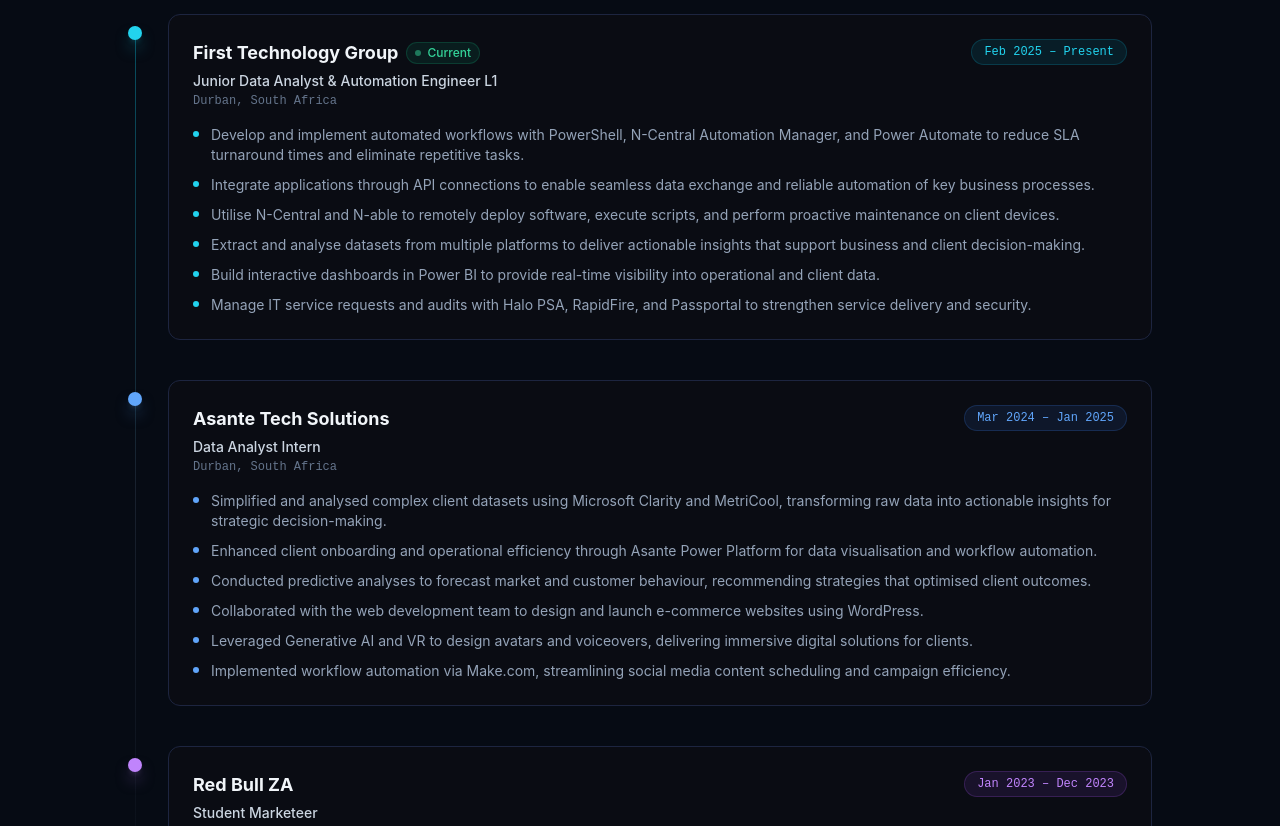
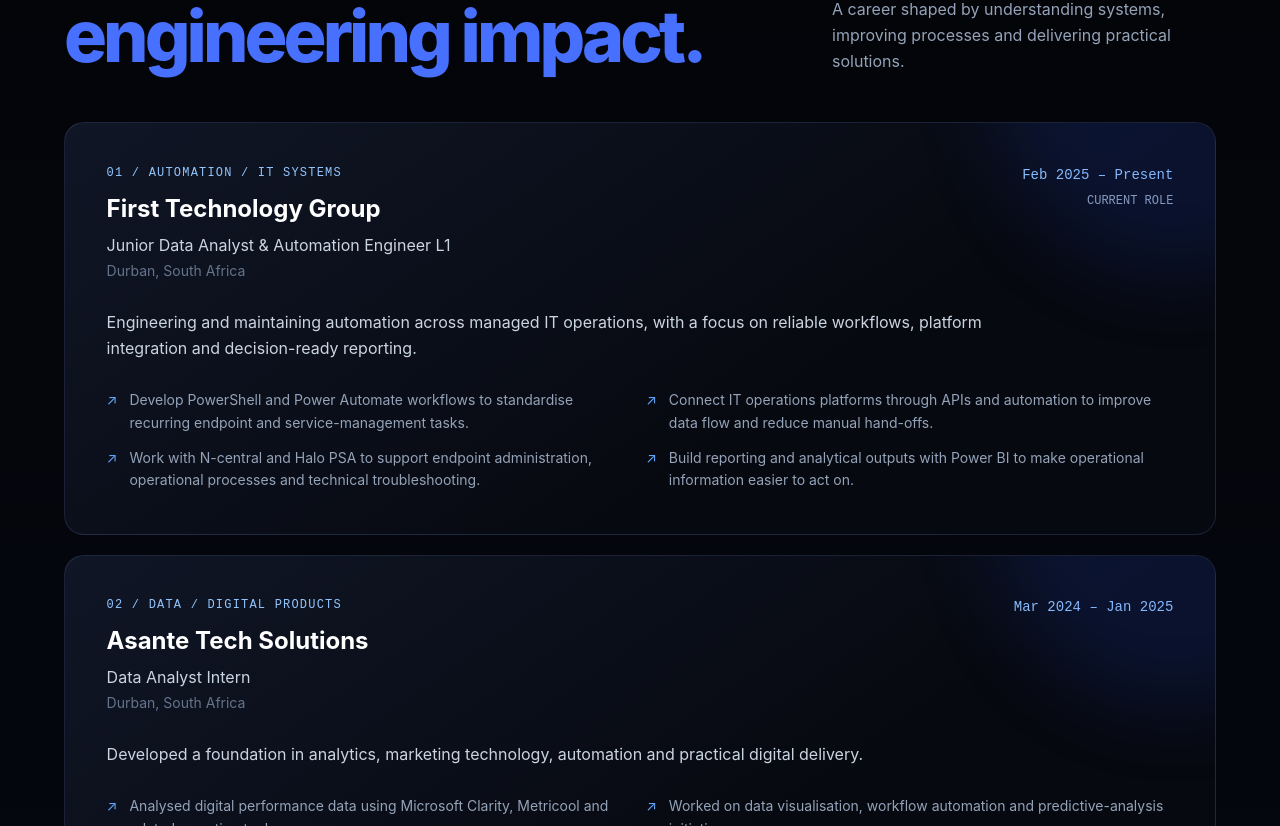
Before and after one commit to luyandandlanya/personal-assistant, a Next.js app: page / in a window 1280 px wide. Shown: the part 5774-6600 px from the top of the page. Built offline with nearby package versions, Linux system fonts and the light colour scheme.

Commit message:
Portfolio v2: balance engineering career and consulting positioning

```diff
--- a/src/components/Experience.tsx
+++ b/src/components/Experience.tsx
@@ -1,138 +1,14 @@
-'use client'
-
-import { useScrollAnimation } from '@/hooks/useScrollAnimation'
-
-const EXPERIENCES = [
-  {
-    company: 'First Technology Group',
-    location: 'Durban, South Africa',
-    role: 'Junior Data Analyst & Automation Engineer L1',
-    period: 'Feb 2025 – Present',
-    current: true,
-    color: 'cyan',
-    bullets: [
-      'Develop and implement automated workflows with PowerShell, N-Central Automation Manager, and Power Automate to reduce SLA turnaround times and eliminate repetitive tasks.',
-      'Integrate applications through API connections to enable seamless data exchange and reliable automation of key business processes.',
-      'Utilise N-Central and N-able to remotely deploy software, execute scripts, and perform proactive maintenance on client devices.',
-      'Extract and analyse datasets from multiple platforms to deliver actionable insights that support business and client decision-making.',
-      'Build interactive dashboards in Power BI to provide real-time visibility into operational and client data.',
-      'Manage IT service requests and audits with Halo PSA, RapidFire, and Passportal to strengthen service delivery and security.',
-    ],
-  },
-  {
-    company: 'Asante Tech Solutions',
-    location: 'Durban, South Africa',
-    role: 'Data Analyst Intern',
-    period: 'Mar 2024 – Jan 2025',
-    current: false,
-    color: 'blue',
-    bullets: [
-      'Simplified and analysed complex client datasets using Microsoft Clarity and MetriCool, transforming raw data into actionable insights for strategic decision-making.',
-      'Enhanced client onboarding and operational efficiency through Asante Power Platform for data visualisation and workflow automation.',
-      'Conducted predictive analyses to forecast market and customer behaviour, recommending strategies that optimised client outcomes.',
-      'Collaborated with the web development team to design and launch e-commerce websites using WordPress.',
-      'Leveraged Generative AI and VR to design avatars and voiceovers, delivering immersive digital solutions for clients.',
-      'Implemented workflow automation via Make.com, streamlining social media content scheduling and campaign efficiency.',
-    ],
-  },
-  {
-    company: 'Red Bull ZA',
-    location: 'Durban, South Africa',
-    role: 'Student Marketeer',
-    period: 'Jan 2023 – Dec 2023',
-    current: false,
-    color: 'purple',
-    bullets: [
-      'Represented the Red Bull brand across campus and events, engaging 200+ students weekly and driving brand awareness.',
-      'Collaborated with event partners to execute promotional campaigns, improving campus visibility.',
-      'Leveraged social media platforms to expand digital reach and engagement.',
-    ],
-  },
+const roles = [
+ {company:'First Technology Group',role:'Junior Data Analyst & Automation Engineer L1',period:'Feb 2025 – Present',location:'Durban, South Africa',focus:'AUTOMATION / IT SYSTEMS',summary:'Engineering and maintaining automation across managed IT operations, with a focus on reliable workflows, platform integration and decision-ready reporting.',highlights:['Develop PowerShell and Power Automate workflows to standardise recurring endpoint and service-management tasks.','Connect IT operations platforms through APIs and automation to improve data flow and reduce manual hand-offs.','Work with N-central and Halo PSA to support endpoint administration, operational processes and technical troubleshooting.','Build reporting and analytical outputs with Power BI to make operational information easier to act on.'],current:true},
+ {company:'Asante Tech Solutions',role:'Data Analyst Intern',period:'Mar 2024 – Jan 2025',location:'Durban, South Africa',focus:'DATA / DIGITAL PRODUCTS',summary:'Developed a foundation in analytics, marketing technology, automation and practical digital delivery.',highlights:['Analysed digital performance data using Microsoft Clarity, Metricool and related reporting tools.','Worked on data visualisation, workflow automation and predictive-analysis initiatives.','Collaborated on WordPress and e-commerce development and automated digital workflows with Make.com.'],current:false},
+ {company:'Red Bull ZA',role:'Student Marketeer',period:'Jan 2023 – Dec 2023',location:'Durban, South Africa',focus:'STAKEHOLDERS / COMMUNICATION',summary:'Developed stakeholder engagement, initiative and cross-team delivery skills.',highlights:['Represented the brand in university and event environments.','Collaborated with event partners to coordinate campaigns and engage different audiences.'],current:false}
 ]
-
-const dotColor: Record<string, string> = {
-  cyan: 'bg-cyan-400 shadow-cyan-400/50',
-  blue: 'bg-blue-400 shadow-blue-400/50',
-  purple: 'bg-purple-400 shadow-purple-400/50',
+export default function Experience(){
+ return <section id="experience" className="portfolio-section px-6 py-28 border-t border-white/10">
+ <div className="max-w-6xl mx-auto"><p className="section-kicker">04 / EXPERIENCE & OWNERSHIP</p><div className="flex flex-col md:flex-row md:items-end md:justify-between gap-6 mb-12"><h2 className="section-title">From execution to <span className="text-royal">engineering impact.</span></h2><p className="max-w-sm text-slate-400 leading-relaxed">A career shaped by understanding systems, improving processes and delivering practical solutions.</p></div>
+ <div className="space-y-5">{roles.map((r,i)=><article key={r.company} className="project-panel !min-h-0">
+ <div className="flex flex-col md:flex-row md:justify-between gap-4 mb-7"><div><p className="text-xs text-blue-300 font-mono tracking-widest mb-3">{String(i+1).padStart(2,'0')} / {r.focus}</p><h3 className="text-2xl font-bold text-white">{r.company}</h3><p className="mt-2 text-slate-300">{r.role}</p><p className="mt-1 text-sm text-slate-500">{r.location}</p></div><div className="text-sm text-blue-300 font-mono md:text-right">{r.period}{r.current&&<p className="mt-2 text-xs text-slate-400">CURRENT ROLE</p>}</div></div>
+ <p className="text-slate-300 max-w-4xl leading-relaxed mb-7">{r.summary}</p><ul className="grid md:grid-cols-2 gap-3">{r.highlights.map(h=><li key={h} className="flex gap-3 text-sm text-slate-400 leading-relaxed"><span className="text-blue-400" aria-hidden="true">↗</span>{h}</li>)}</ul>
+ </article>)}</div><div className="mt-10 rounded-2xl border border-blue-500/30 bg-[#0e1734] px-7 py-8 flex flex-col md:flex-row md:items-center md:justify-between gap-6"><div><p className="text-blue-300 text-xs font-mono tracking-widest mb-2">WHAT I BRING</p><h3 className="text-2xl text-white font-semibold">Systems thinking. Hands-on delivery.</h3><p className="text-slate-400 mt-2 max-w-xl">Whether joining an engineering team or collaborating on a defined project, my focus is on building reliable solutions that solve operational problems.</p></div><a className="shrink-0 rounded-lg bg-[#2855ff] hover:bg-[#426aff] text-white font-semibold px-6 py-4 text-center transition-colors" href="#contact">Discuss an opportunity ↗</a></div>
+ </div></section>
 }
-
-const badgeColor: Record<string, string> = {
-  cyan: 'text-cyan-400 bg-cyan-500/10 border-cyan-500/20',
-  blue: 'text-blue-400 bg-blue-500/10 border-blue-500/20',
-  purple: 'text-purple-400 bg-purple-500/10 border-purple-500/20',
-}
-
-export default function Experience() {
-  const ref = useScrollAnimation<HTMLElement>()
-
-  return (
-    <section id="experience" ref={ref} className="relative py-28 px-6 bg-[#060b14]">
-      <div className="section-divider absolute top-0 left-0 right-0" />
-      <div className="max-w-5xl mx-auto">
-        {/* Header */}
-        <div data-animate className="mb-14">
-          <span className="text-cyan-400 font-mono text-sm mb-3 block tracking-widest">
-            04 // experience
-          </span>
-          <h2 className="text-3xl md:text-4xl font-bold text-slate-100">Work History</h2>
-        </div>
-
-        {/* Timeline */}
-        <div className="relative">
-          {/* Vertical line */}
-          <div className="absolute left-[7px] top-3 bottom-3 w-px bg-gradient-to-b from-cyan-500/40 via-slate-700/40 to-transparent hidden md:block" />
-
-          <div className="space-y-10">
-            {EXPERIENCES.map((exp, i) => (
-              <div
-                key={exp.company}
-                data-animate
-                data-animate-delay={String(i * 120)}
-                className="md:pl-10 relative"
-              >
-                {/* Timeline dot */}
-                <div
-                  className={`absolute left-0 top-3 w-3.5 h-3.5 rounded-full shadow-lg hidden md:block ${dotColor[exp.color]}`}
-                />
-
-                <div className="card p-6">
-                  {/* Header */}
-                  <div className="flex flex-wrap items-start justify-between gap-3 mb-4">
-                    <div>
-                      <div className="flex items-center gap-2 flex-wrap mb-1">
-                        <h3 className="text-lg font-bold text-slate-100">{exp.company}</h3>
-                        {exp.current && (
-                          <span className="flex items-center gap-1.5 px-2 py-0.5 rounded-full text-xs font-medium bg-emerald-500/10 border border-emerald-500/20 text-emerald-400">
-                            <span className="w-1.5 h-1.5 rounded-full bg-emerald-400 animate-pulse" />
-                            Current
-                          </span>
-                        )}
-                      </div>
-                      <p className="text-slate-300 font-medium text-sm">{exp.role}</p>
-                      <p className="text-slate-500 text-xs mt-0.5 font-mono">{exp.location}</p>
-                    </div>
-                    <span
-                      className={`px-3 py-1 rounded-full text-xs font-mono border shrink-0 ${badgeColor[exp.color]}`}
-                    >
-                      {exp.period}
-                    </span>
-                  </div>
-
-                  {/* Bullets */}
-                  <ul className="space-y-2.5 mt-4">
-                    {exp.bullets.map((b) => (
-                      <li key={b} className="flex items-start gap-3 text-sm text-slate-400">
-                        <span className={`w-1.5 h-1.5 rounded-full mt-1.5 shrink-0 ${dotColor[exp.color].split(' ')[0]}`} />
-                        {b}
-                      </li>
-                    ))}
-                  </ul>
-                </div>
-              </div>
-            ))}
-          </div>
-        </div>
-      </div>
-    </section>
-  )
-}
```
